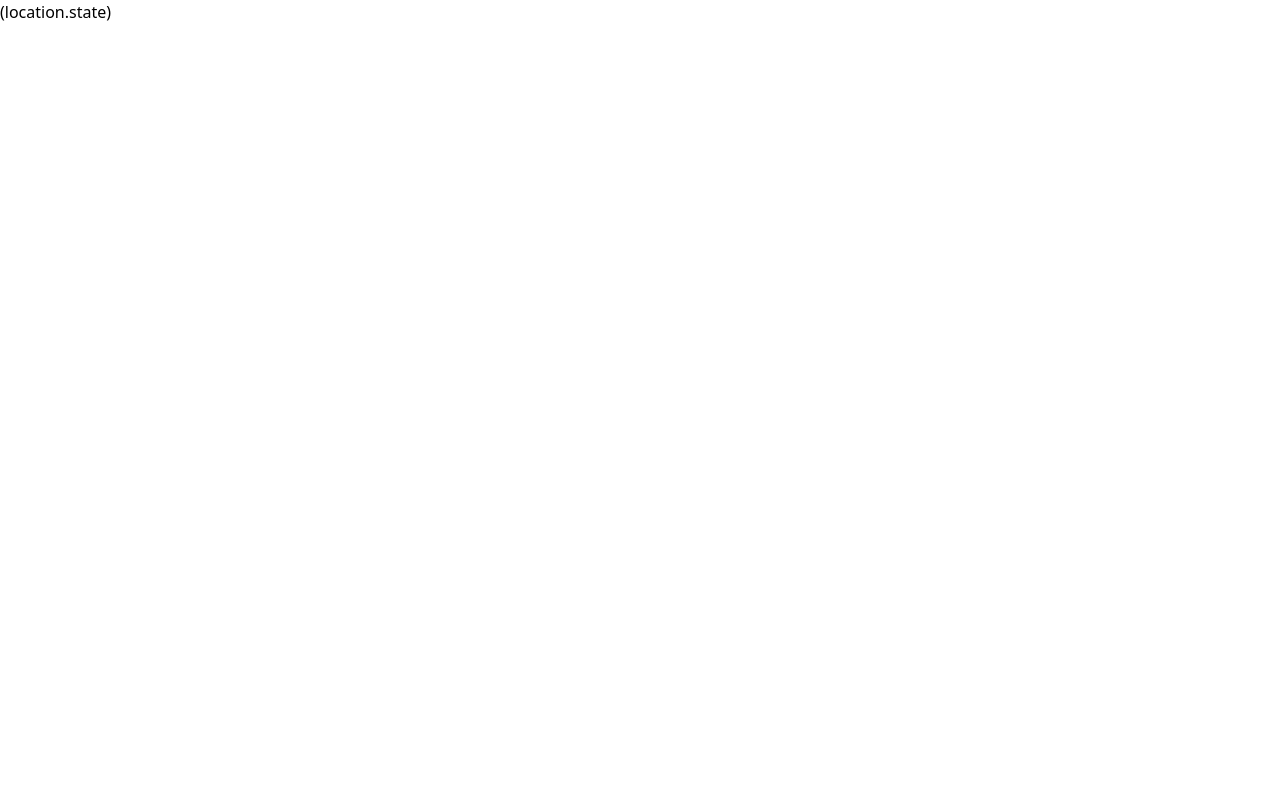
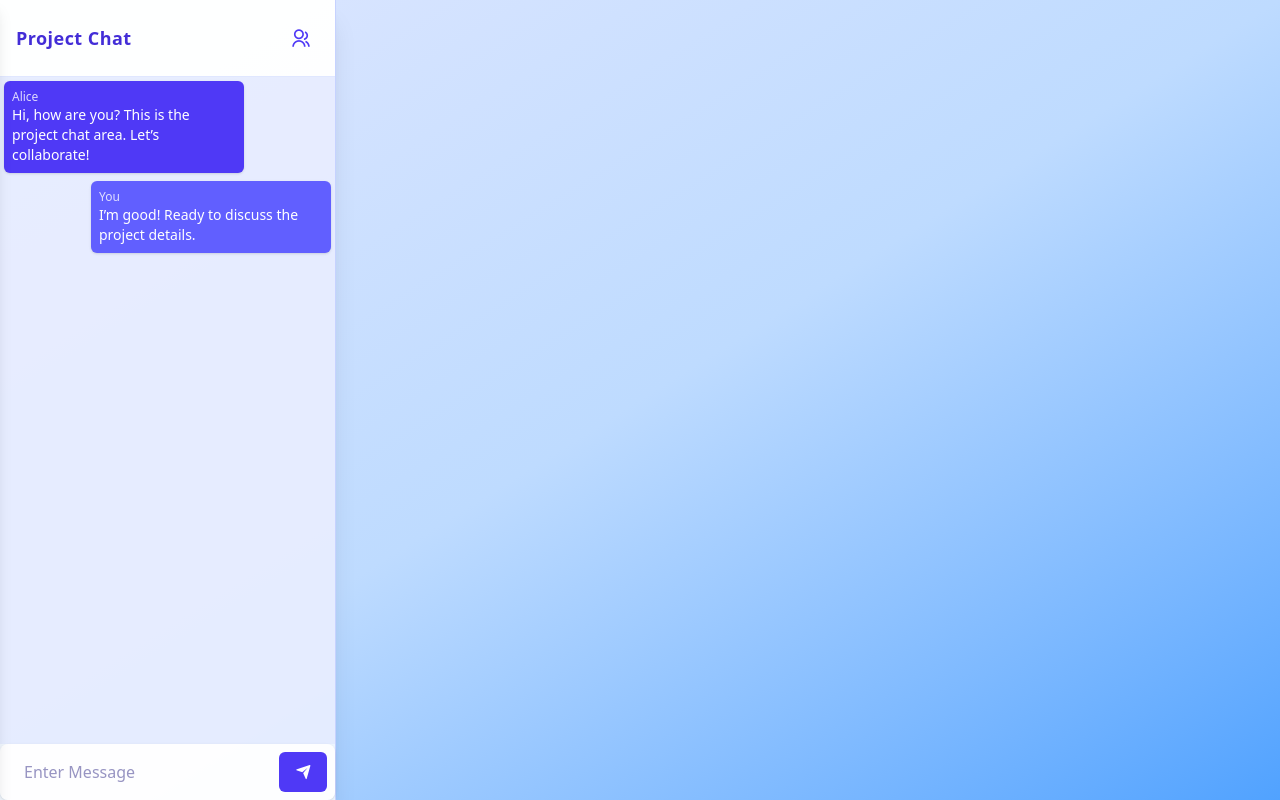
Before and after one commit to kanhaiya1202/AI-AGENT, a React (Vite) app in the folder frontend/: page /Project in a window 1280 px wide. Built offline with nearby package versions, Linux system fonts and the light colour scheme; no server answers.

Commit message:
create project chat add animation part

```diff
--- a/frontend/src/screens/Home.jsx
+++ b/frontend/src/screens/Home.jsx
@@ -38,7 +38,7 @@ const Home = () => {
     }, [])
 
     return (
-        <main className="p-3 h-screen bg-blue-50 ">
+        <main className="p-3 h-screen bg-gradient-to-br from-indigo-100 via-blue-200 to-blue-400 ">
             <div className="project flex flex-wrap gap-3 ">
                 <button
                     onClick={() => setmodel(true)}
--- a/frontend/src/screens/Project.jsx
+++ b/frontend/src/screens/Project.jsx
@@ -1,12 +1,90 @@
-import React from "react"
+import React, { useState } from "react"
 import { useNavigation, useLocation } from "react-router-dom"
 
-const Project = () =>{
-    const location = useLocation();
-    console.log(location.state)
-    return(
-        <div>(location.state)</div>
-    )
+const Project = () => {
+  const location = useLocation();
+  const [sidepanelOpen, setsidepanelOpen] = useState(false)
+
+  return (
+    <main className="h-screen w-screen flex bg-gradient-to-br from-indigo-100 via-blue-200 to-blue-400 transition-colors duration-700">
+
+      <section className="left relative min-w-72 bg-white/80 border-r border-indigo-200 flex flex-col shadow-xl animate-fadeIn">
+        <header className="flex items-center justify-between w-full p-4 bg-white/90 border-b border-indigo-100">
+          <span className="text-lg font-bold text-indigo-700 tracking-wide animate-slideDown">Project Chat</span>
+          <button
+            onClick={() => setsidepanelOpen(!sidepanelOpen)}
+            className="p-2 rounded hover:bg-indigo-100 transition-colors duration-200"
+            aria-label="Open Side Panel"
+          >
+            <i className="ri-group-line text-xl text-indigo-600"></i>
+          </button>
+        </header>
+
+        <div className="conversation flex-grow flex flex-col">
+          <div className="px-1 py-1 message-box flex-grow flex bg-indigo-100/70 flex-col gap-2 overflow-y-auto transition-all duration-500">
+            <div className="message max-w-60 flex flex-col p-2 bg-indigo-600 w-fit rounded-md shadow animate-fadeInLeft">
+              <small className="opacity-80 text-xs text-white">Alice</small>
+              <p className="text-sm text-white">Hi, how are you? This is the project chat area. Let’s collaborate!</p>
+            </div>
+            <div className="ml-auto max-w-60 text-white message flex flex-col p-2 bg-indigo-500 w-fit rounded-md shadow animate-fadeInRight">
+              <small className="opacity-80 text-xs text-white">You</small>
+              <p className="text-sm">I’m good! Ready to discuss the project details.</p>
+            </div>
+          </div>
+
+          <form className="inputField flex gap-2 bg-white/90 rounded-lg shadow p-2 animate-slideUp">
+            <input
+              className="flex-1 p-2 px-4 border-none outline-none rounded-md text-indigo-900 bg-transparent"
+              type="text"
+              placeholder="Enter Message"
+            />
+            <button
+              type="submit"
+              className="px-4 py-2 bg-indigo-600 hover:bg-indigo-700 text-white rounded-md font-semibold transition-colors duration-200"
+            >
+              <i className="ri-send-plane-fill"></i>
+            </button>
+          </form>
+        </div>
+
+        <div className={`slidePanel w-full h-full transition-transform duration-500 ${sidepanelOpen ? 'translate-x-0' : '-translate-x-full'} bg-blue-50/90 absolute top-0 right-0 shadow-lg z-20 animate-slideIn`}>
+          <header className="flex justify-end p-2 px-3">
+            <button
+              onClick={() => setsidepanelOpen(!sidepanelOpen)}
+              className="p-2"
+              aria-label="Close Side Panel"
+            >
+              <i className="ri-close-line text-xl text-indigo-700"></i>
+            </button>
+          </header>
+          <div className="p-4 text-indigo-900 font-semibold">
+            <h1>Project Members</h1>
+            <ul className="mt-2 space-y-1">
+              <li>- Alice</li>
+            </ul>
+          </div>
+        </div>
+      </section>
+
+      {/* Animations (Tailwind CSS custom classes) */}
+      <style>
+        {`
+          .animate-fadeIn { animation: fadeIn 0.7s; }
+          .animate-fadeInLeft { animation: fadeInLeft 0.7s; }
+          .animate-fadeInRight { animation: fadeInRight 0.7s; }
+          .animate-slideDown { animation: slideDown 0.5s; }
+          .animate-slideUp { animation: slideUp 0.5s; }
+          .animate-slideIn { animation: slideIn 0.5s; }
+          @keyframes fadeIn { from { opacity: 0; } to { opacity: 1; } }
+          @keyframes fadeInLeft { from { opacity: 0; transform: translateX(-30px);} to { opacity: 1; transform: translateX(0);} }
+          @keyframes fadeInRight { from { opacity: 0; transform: translateX(30px);} to { opacity: 1; transform: translateX(0);} }
+          @keyframes slideDown { from { opacity: 0; transform: translateY(-20px);} to { opacity: 1; transform: translateY(0);} }
+          @keyframes slideUp { from { opacity: 0; transform: translateY(20px);} to { opacity: 1; transform: translateY(0);} }
+          @keyframes slideIn { from { opacity: 0; transform: translateX(100px);} to { opacity: 1; transform: translateX(0);} }
+        `}
+      </style>
+    </main>
+  )
 }
 
 export default Project
```
